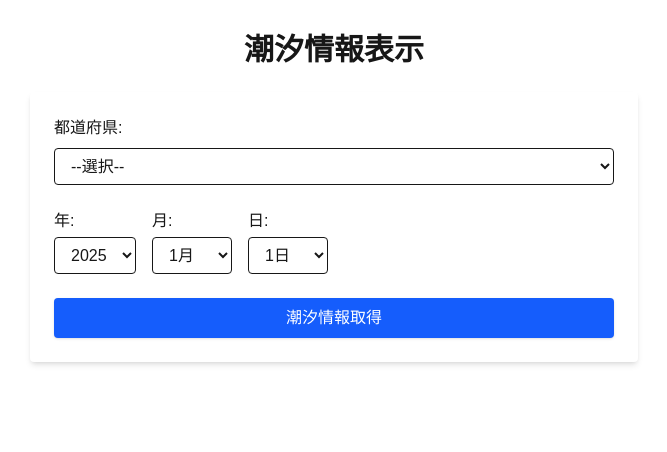
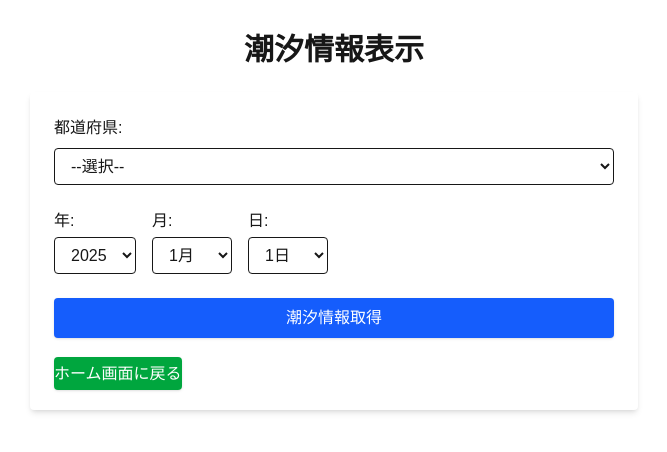
Before and after one commit to marumo333/fish-spot, a Next.js app: page /Tidegraph in a window 1280 px wide. Shown: the top 452 px of the page, without its empty margins (306-973 px from the left). Built offline with nearby package versions, Linux system fonts and the light colour scheme.

Commit message:
ホーム画面遷移のボタンを追加

```diff
--- a/app/Tidegraph/page.tsx
+++ b/app/Tidegraph/page.tsx
@@ -1,6 +1,7 @@
 "use client"
 import React from "react";
 import { useState, useEffect } from "react";
+import Link from "next/link";
 export default function Tidegraph() {
   const [pref, setPref] = useState(""); //県を設定
   const [port, setPort] = useState(""); //港を設定
@@ -132,7 +133,7 @@ export default function Tidegraph() {
     >
       潮汐情報取得
     </button>
-
+    <Link className="w-full bg-green-600 hover:bg-green-700 text-white py-2 rounded shadow"href="/">ホーム画面に戻る</Link>
     {data && (
       <div className="mt-6 p-4 bg-gray-50 rounded shadow border">
         <h2 className="font-semibold text-lg mb-2">
```
